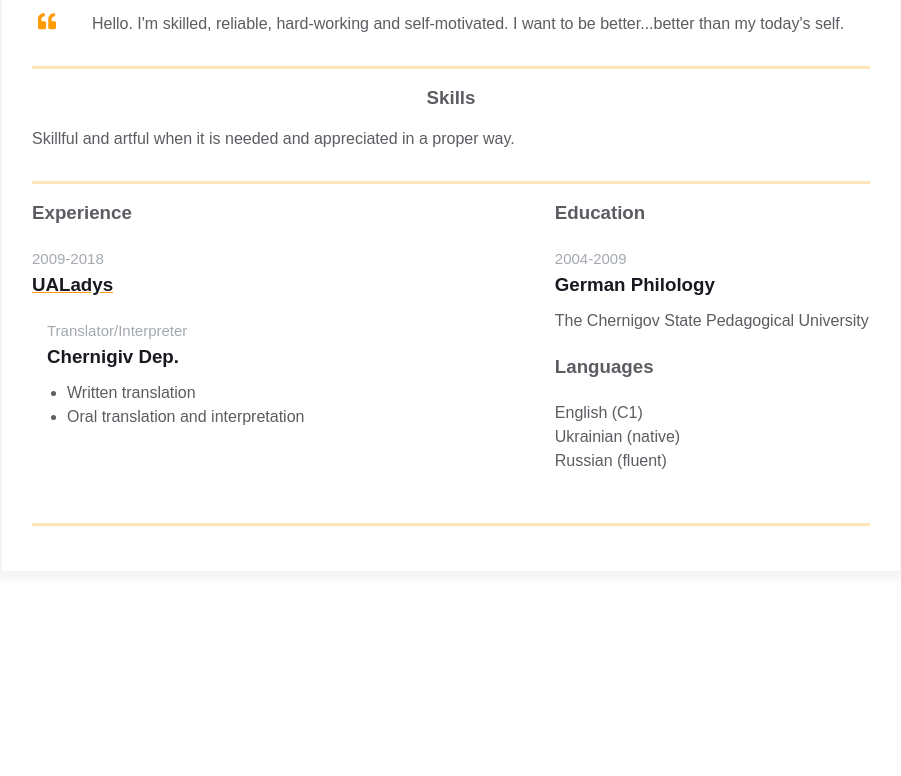
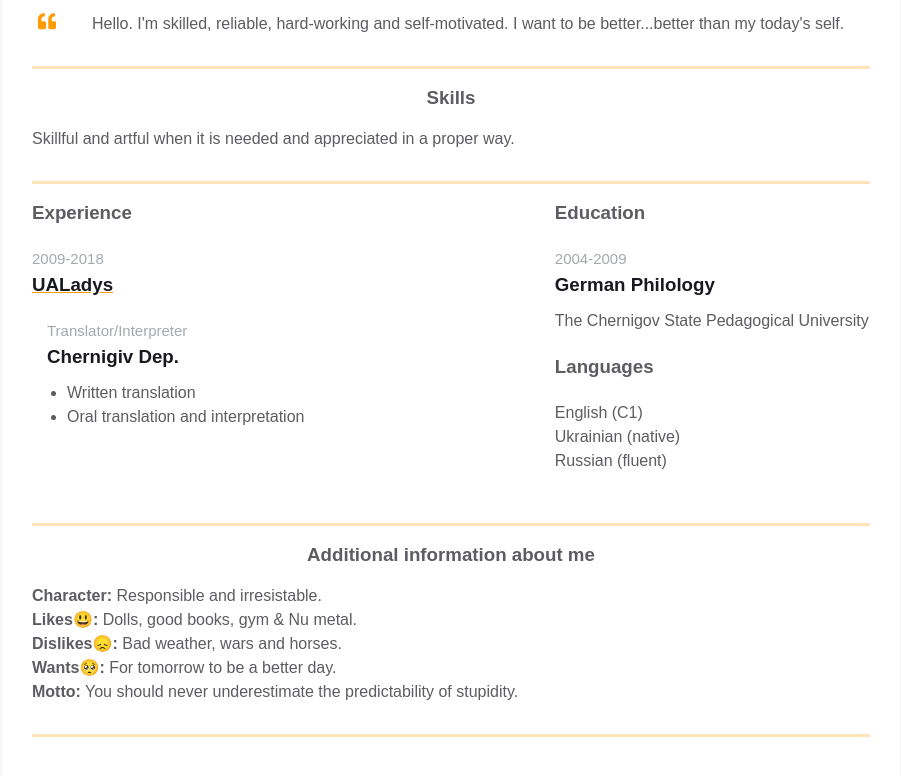
Before and after one commit to ZhenyaZhadko/homepage, a plain HTML site: page index.html in a window 1280 px wide. Shown: the part 338-1114 px from the top of the page, without its empty margins (189-1090 px from the left). Before the commit the page ends 960 px from the top, so only its background shows below. Drawn offline with Linux system fonts and the light colour scheme.

Commit message:
Added Extra personal info to index.html

```diff
--- a/index.html
+++ b/index.html
@@ -128,6 +128,20 @@
           </div>
         </div>
 
+        <div class="container">
+          <div class="resume__block">
+            <div class="skills">
+              <h3 class="skills__header">Additional information about me</h3>
+              <p class="skills__text"><strong>Character:</strong> Responsible and irresistable.<br>
+                <strong>Likes😃:</strong> Dolls, good books, gym & Nu metal.<br>
+                <strong>Dislikes😞:</strong> Bad weather, wars and horses.<br>
+                <strong>Wants🥺:</strong> For tomorrow to be a better day.<br>
+                <strong>Motto:</strong> You should never underestimate the predictability of stupidity.
+              </p>
+            </div>
+          </div>
+        </div>
+
       </div>
     </main>
   </body>
```
